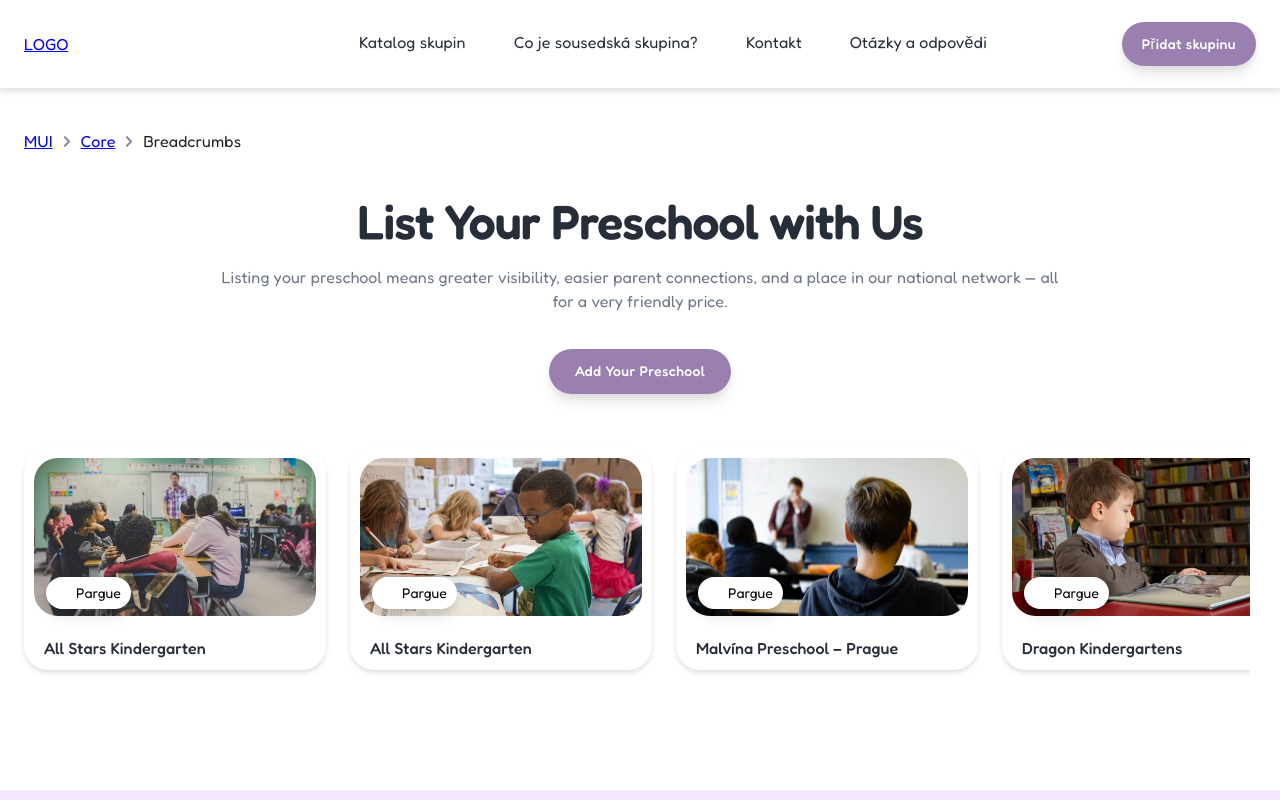
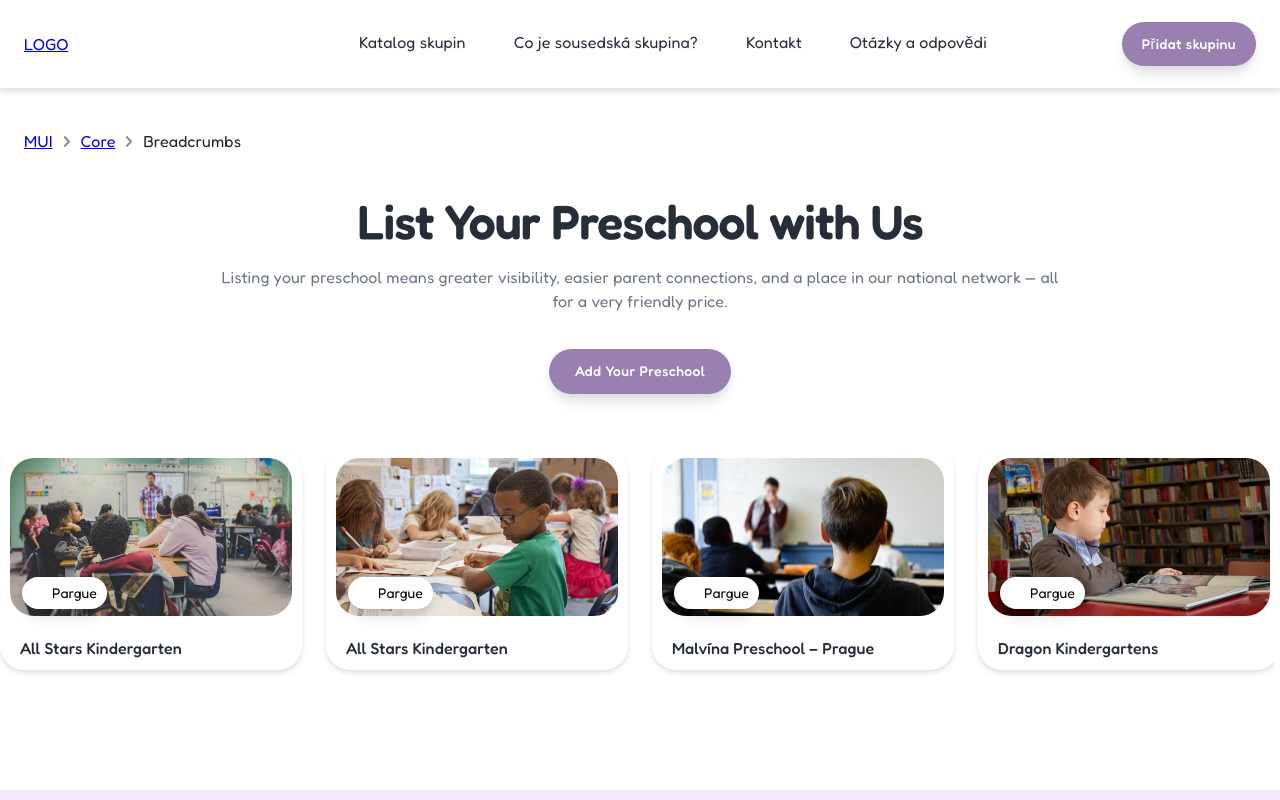
Before and after one commit to suhaibbaba/detske-skupiny, a Next.js app: page /en/catalogue in a window 1280 px wide. Shown: the top 800 px of the page. Built offline with nearby package versions, Linux system fonts and the light colour scheme; some icons are missing.

Commit message:
Make Preschool carousel take full width like in VD

```diff
--- a/src/app/[locale]/catalogue/PreschoolCard.tsx
+++ b/src/app/[locale]/catalogue/PreschoolCard.tsx
@@ -31,7 +31,10 @@ interface PreschoolCardStyles {
 const styles: PreschoolCardStyles = {
   container: {
     sx: (theme) => ({
-      width: "302px",
+      width: {
+        xs: "272px",
+        sm: "302px",
+      },
       flexShrink: 0,
       borderRadius: "24px",
       display: "flex",
--- a/src/app/[locale]/catalogue/page.tsx
+++ b/src/app/[locale]/catalogue/page.tsx
@@ -1,13 +1,6 @@
 "use client";
 
-import {
-  Box,
-  BoxProps,
-  Container,
-  Theme,
-  TypographyOwnProps,
-  ContainerOwnProps,
-} from "@mui/material";
+import { Box, BoxProps, Container, TypographyOwnProps } from "@mui/material";
 import useSafeTranslations from "@/hooks/useSafeTranslations";
 import PageLayout from "@/components/layout/PageLayout";
 import PageHeadingTypography from "@/components/custom/PageHeadingTypography";
@@ -21,7 +14,7 @@ import OurPricing from "@/app/[locale]/catalogue/OurPricing";
 interface ContactUsStyles {
   section?: BoxProps;
   container?: BoxProps;
-  innerContainer?: ContainerOwnProps;
+  innerContainer?: BoxProps;
   headingContainer?: BoxProps;
   title?: TypographyOwnProps;
 }
@@ -63,7 +56,8 @@ const Page = () => {
   return (
     <PageLayout fullWidth={false}>
       <Box {...styles.container}>
-        <Container {...styles.innerContainer}>
+        <Box {...styles.innerContainer}>
+          <Container>
             <PageHeadingTypography
               title={translate(data.heading)}
               description={translate(data.description)}
@@ -74,6 +68,7 @@ const Page = () => {
                 },
               ]}
             />
+          </Container>
           <EmblaCarousel gap={24}>
             {data.perSchoolList.map((item) => (
               <PreschoolCard
@@ -84,7 +79,7 @@ const Page = () => {
               />
             ))}
           </EmblaCarousel>
-        </Container>
+        </Box>
         <Box>
           <WhyJoinUs />
           <PortalsOffered />
```
Lines whose indentation alone changed are shown as unchanged.
